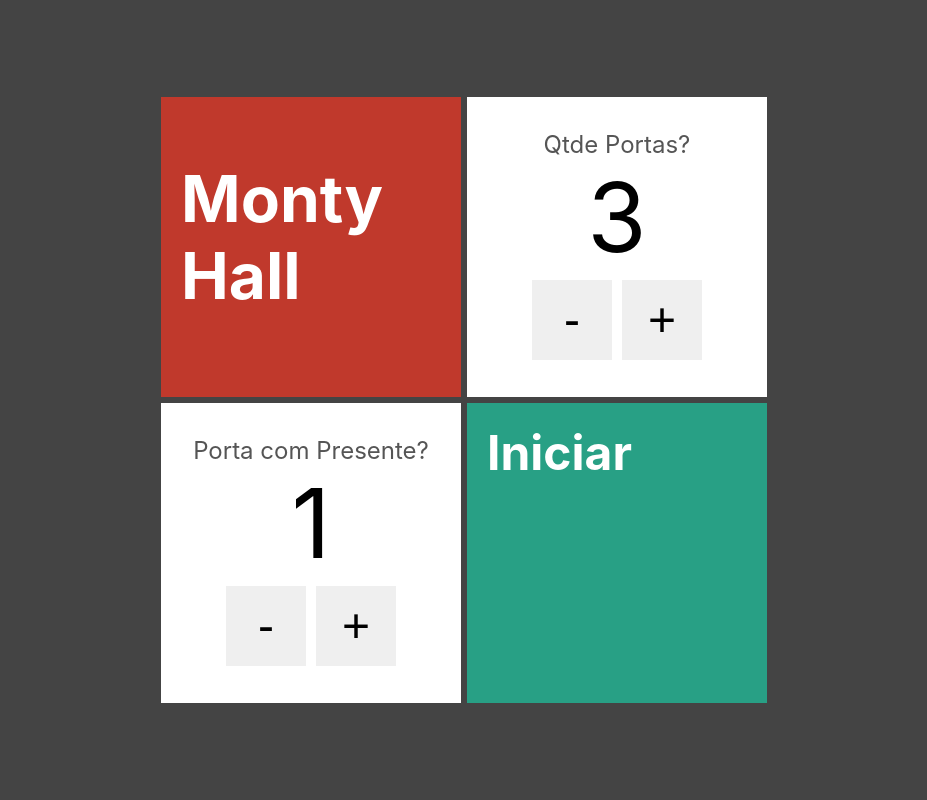
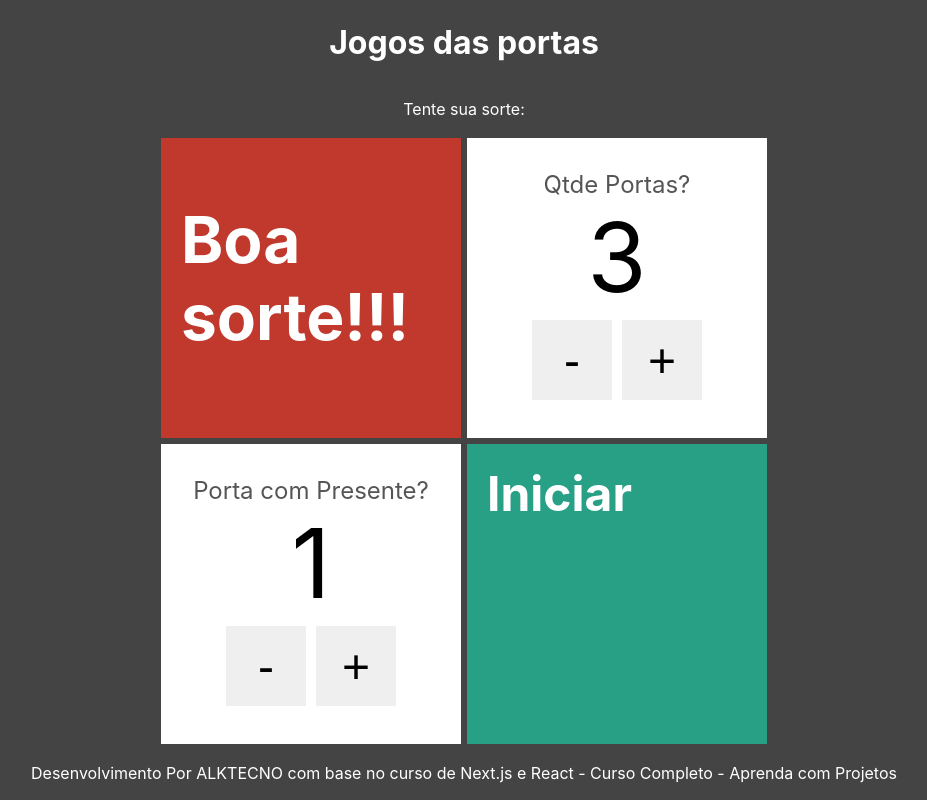
Before and after one commit to andreluiskunert/Next.js_e_React_Curso_Completo-_Aprenda_com_Projetos, a Next.js app in the folder 3_Projeto_Porta_Premiada_Aplicando_os_Conceitos_Fundamentais/portas/: page / in a window 1280 px wide. Shown: the whole page, without its empty margins (176-1103 px from the left). Built offline with nearby package versions, Linux system fonts and the light colour scheme.

Commit message:
bora Codar com Next_React.js_2025

```diff
--- a/3_Projeto_Porta_Premiada_Aplicando_os_Conceitos_Fundamentais/portas/pages/index.tsx
+++ b/3_Projeto_Porta_Premiada_Aplicando_os_Conceitos_Fundamentais/portas/pages/index.tsx
@@ -9,10 +9,13 @@ export default function Formulario() {
   const [comPresente, setComPresente] = useState(1)
 
   return (
+
     <div className={styles.formulario}>
+      <h1> Jogos das portas</h1>
+      <p>Tente sua sorte: </p>
       <div>
         <Cartao bgcolor="#c0392c">
-          <h1>Monty Hall</h1>
+          <h1>Boa sorte!!!</h1>
         </Cartao>
         <Cartao>
           <EntradaNumerica text="Qtde Portas?"
@@ -31,7 +34,10 @@ export default function Formulario() {
             <h2 className={styles.link}>Iniciar</h2>
           </Link>
         </Cartao>
+
       </div>
+      <p>Desenvolvimento Por ALKTECNO com base no <a href="https://www.udemy.com/course/nextjs-e-react/?couponCode=2021PM25">curso de Next.js e React - Curso Completo - Aprenda com Projetos</a>
+</p>
     </div>
   )
 }
```
